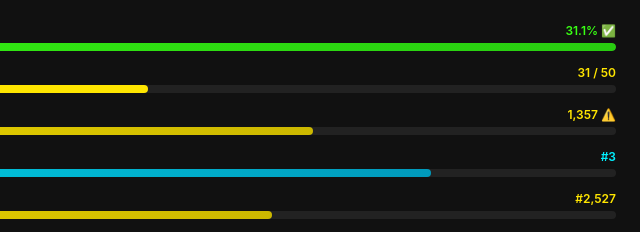
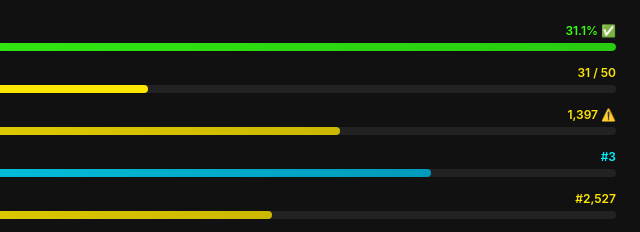
Before and after one commit to AllFlooringNow/ctt-dashboard, a plain HTML site: page index.html in a window 1280 px wide. Shown: the part 1342-1574 px from the top of the page, 640-1280 px from the left. Drawn offline with Linux system fonts and the light colour scheme.

Commit message:
Dashboard update 2026-10-26 reviews progress

```diff
--- a/index.html
+++ b/index.html
@@ -277,8 +277,8 @@
       <div class="prog-bar"><div id="kpi-sns-bar" class="prog-fill" style="width:62.0%;background:var(--ny);"></div></div>
     </div>
     <div class="prog">
-      <div class="prog-top"><span class="name">Amazon Reviews vs 1,800 goal (EOY)</span><span id="kpi-reviews-val" class="val" style="color:var(--ny);">1,357 ⚠️</span></div>
-      <div class="prog-bar"><div id="kpi-reviews-bar" class="prog-fill" style="width:75.4%;background:linear-gradient(90deg,#ffe600,#ccb800);"></div></div>
+      <div class="prog-top"><span class="name">Amazon Reviews vs 1,800 goal (EOY)</span><span id="kpi-reviews-val" class="val" style="color:var(--ny);">1,397 ⚠️</span></div>
+      <div class="prog-bar"><div id="kpi-reviews-bar" class="prog-fill" style="width:77.6%;background:linear-gradient(90deg,#ffe600,#ccb800);"></div></div>
     </div>
 
     </div>
```
